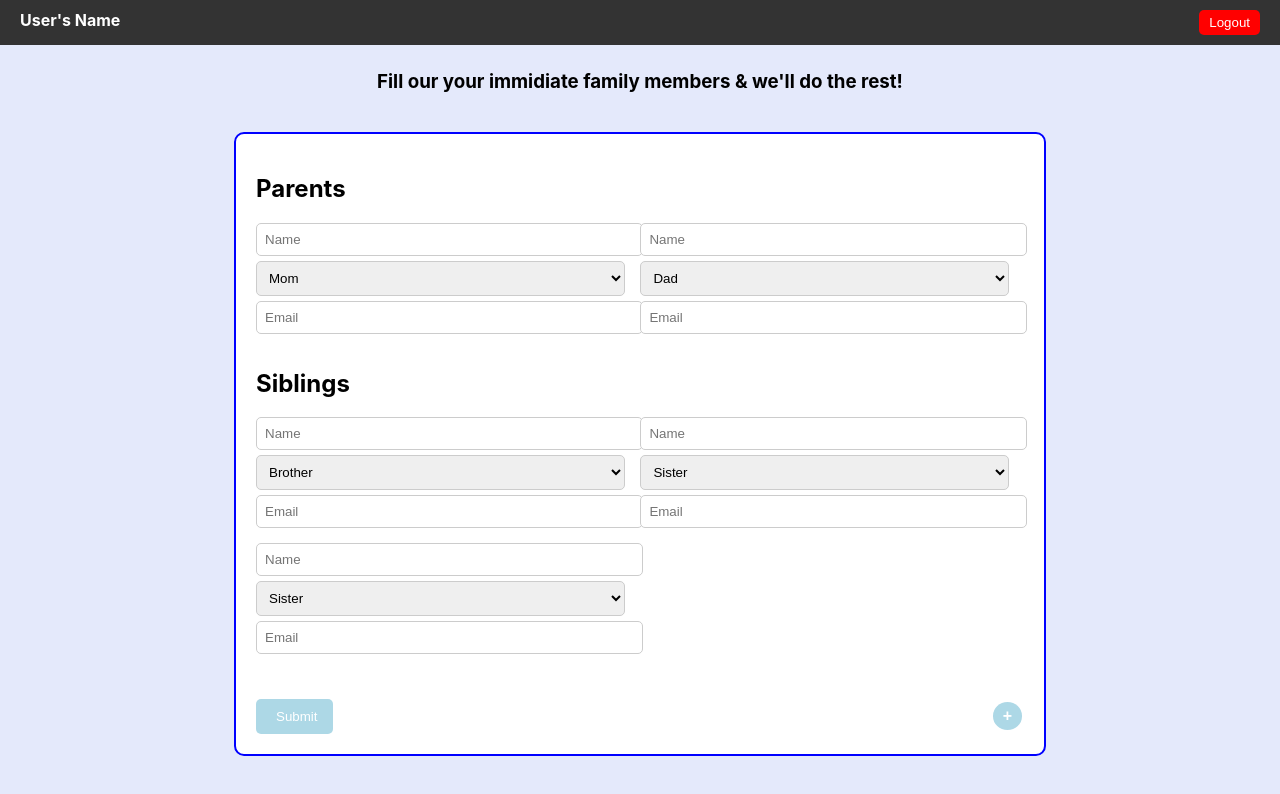
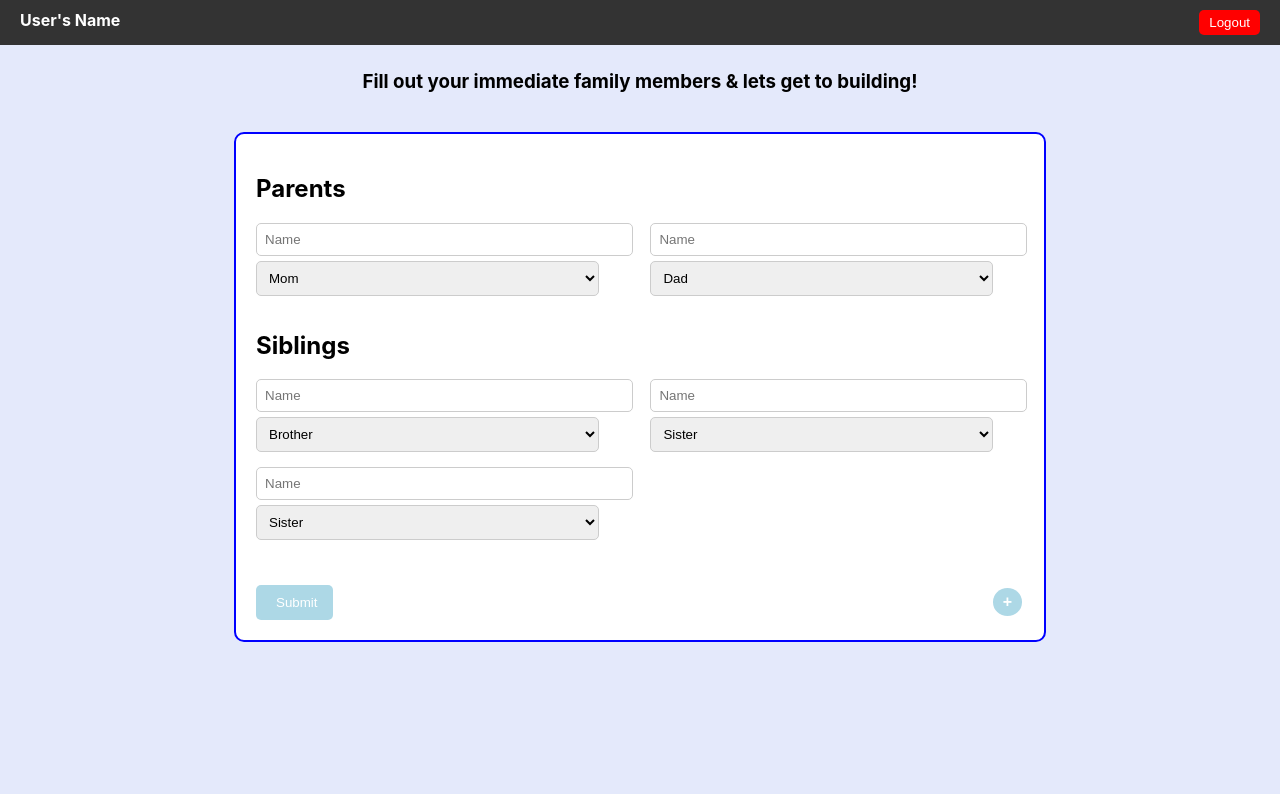
Before and after one commit to peacemakerbak/family-tree-app, a React (Create React App) app: page /dashboard in a window 1280 px wide. Shown: the top 794 px of the page. Built offline with nearby package versions, Linux system fonts and the light colour scheme.

Commit message:
dahs fixed

```diff
--- a/src/components/dashboard/Dashboard.css
+++ b/src/components/dashboard/Dashboard.css
@@ -68,7 +68,7 @@
 }
 
 .family-member {
-    width: 48%; /* Ensures two members per row */
+    width: calc(48% - 10px); /* Ensures two members per row with space in between */
     margin-bottom: 10px;
     padding-right: 15px; /* More space between columns */
 }
@@ -131,3 +131,8 @@
 .submit-button:hover {
     background-color: #487894;
 }
+
+/* Adjust the width of the dropdown for siblings */
+.dashboard-section select {
+    width: calc(100% - 16px); /* Adjusted width for sibling dropdowns */
+}
--- a/src/components/dashboard/Dashboard.js
+++ b/src/components/dashboard/Dashboard.js
@@ -4,20 +4,20 @@ import './Dashboard.css';
 const Dashboard = () => {
   // State to hold parent information
   const [parents, setParents] = useState([
-    { name: '', relationship: 'Mom', email: '' },
-    { name: '', relationship: 'Dad', email: '' }
+    { name: '', relationship: 'Mom' },
+    { name: '', relationship: 'Dad' }
   ]);
 
   // State to hold sibling information
   const [siblings, setSiblings] = useState([
-    { name: '', relationship: 'Brother', email: '' },
-    { name: '', relationship: 'Sister', email: '' },
-    { name: '', relationship: 'Sister', email: '' }
+    { name: '', relationship: 'Brother' },
+    { name: '', relationship: 'Sister' },
+    { name: '', relationship: 'Sister' }
   ]);
 
   // Function to add an empty sibling input field
   const handleAddSibling = () => {
-    setSiblings([...siblings, { name: '', relationship: '', email: '' }]);
+    setSiblings([...siblings, { name: '', relationship: '' }]);
   };
 
   // Function to remove a sibling input field
@@ -44,7 +44,7 @@ const Dashboard = () => {
   // Function to handle form submission
   const handleSubmit = (e) => {
     e.preventDefault();
-    // Logic to send emails and handle submission
+    // Logic to handle submission
   };
 
   return (
@@ -54,7 +54,7 @@ const Dashboard = () => {
         <button className="logout-button">Logout</button>
       </div>
       <div>
-      <h3 className="h3-description"> Fill our your immidiate family members & we'll do the rest! </h3>
+        <h3 className="h3-description"> Fill out your immediate family members & lets get to building! </h3>
       </div>
       <div className="dashboard-card">
         <form onSubmit={handleSubmit}>
@@ -78,13 +78,6 @@ const Dashboard = () => {
                     <option value="Mom">Mom</option>
                     <option value="Dad">Dad</option>
                   </select>
-                  <input
-                    type="email"
-                    name="email"
-                    placeholder="Email"
-                    value={parent.email}
-                    onChange={(e) => handleParentInputChange(index, e)}
-                  />
                 </div>
               ))}
             </div>
@@ -109,13 +102,6 @@ const Dashboard = () => {
                     <option value="Brother">Brother</option>
                     <option value="Sister">Sister</option>
                   </select>
-                  <input
-                    type="email"
-                    name="email"
-                    placeholder="Email"
-                    value={sibling.email}
-                    onChange={(e) => handleSiblingInputChange(index, e)}
-                  />
                   {index >= 3 && (
                     <button className="delete-button" type="button" onClick={() => handleDeleteSibling(index)}>x</button>
                   )}
```
